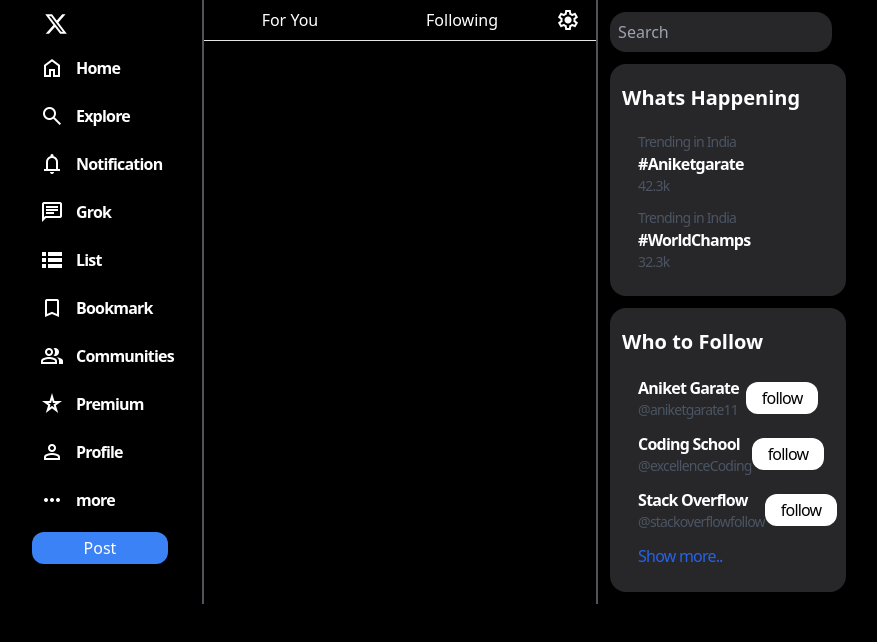
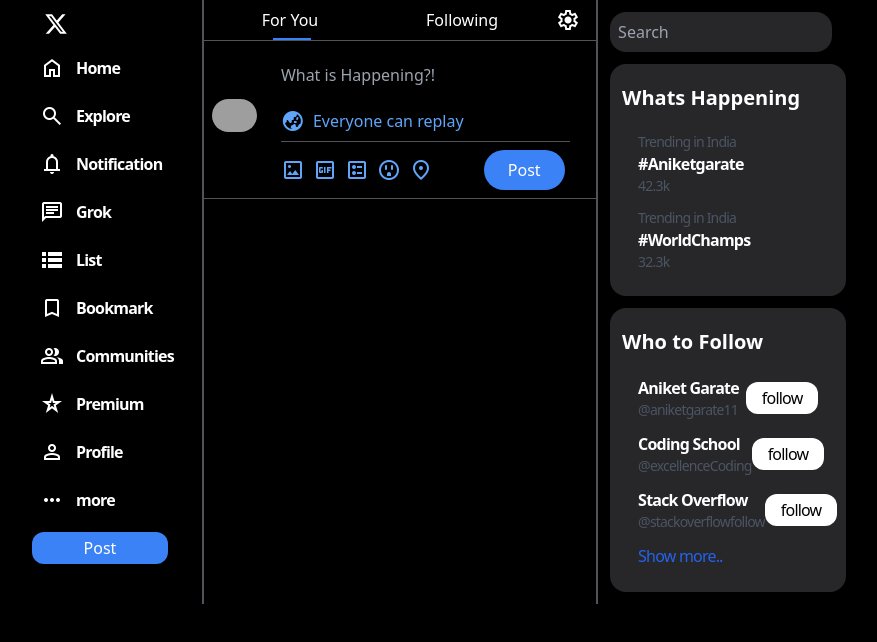
Before and after one commit to Aniketgarate11/x.com-Clone-, a website: page index.html in a window 1280 px wide. Shown: the whole page, without its empty margins (128-1005 px from the left). Drawn offline with nearby package versions, Linux system fonts and the light colour scheme; grey boxes are pictures that could not be loaded.

Commit message:
Feed Header

```diff
--- a/index.html
+++ b/index.html
@@ -106,21 +106,73 @@
 
         <!-- Feed Section -->
         <div class="second  w-full  border-x-2 border-zinc-600 ">
-            <div class="top flex  mr-2">
-                <div class="left w-1/2 flex justify-center font-medium items-center p-2  hover:bg-zinc-800 hover:cursor-pointer">For You</div>
-                <div class="right w-1/2 flex justify-center font-medium items-center p-2  hover:bg-zinc-800 hover:cursor-pointer">Following</div>
-                <div class="flex justify-center items-center p-2  hover:cursor-pointer"><span class="material-symbols-outlined">
-                    settings
+            <div class="top flex  mr-2 relative">
+                <div class=" absolute bottom-0 left-[18%] w-[10%] bg-blue-500 z-10 h-[2px]"></div>
+                <div
+                    class="left w-1/2 flex justify-center font-medium items-center p-2  hover:bg-zinc-800 hover:cursor-pointer">
+                    For You</div>
+                <div
+                    class="right w-1/2 flex justify-center font-medium items-center p-2  hover:bg-zinc-800 hover:cursor-pointer">
+                    Following</div>
+                <div class="flex justify-center items-center p-2  hover:cursor-pointer"><span
+                        class="material-symbols-outlined">
+                        settings
                     </span></div>
             </div>
-            <hr>
+            <div class="hr w-full bg-zinc-600 h-[1px]"></div>
+
+            <div class="whatshapp flex items-center gap-4 mb-2">
+                <div class="img m-2">
+                    <img class="w-14 rounded-full overflow-hidden"
+                        src="https://encrypted-tbn0.gstatic.com/images?q=tbn:ANd9GcQ4YreOWfDX3kK-QLAbAL4ufCPc84ol2MA8Xg&s"
+                        alt="">
+                </div>
+                <div class="input w-full">
+                    <input class="w-full bg-black h-7 text-white outline-none my-5" type="text"
+                        placeholder="What is Happening?!">
+                    <div class="glob flex gap-2 text-blue-400 mb-2">
+                        <span class="material-symbols-outlined">
+                            globe_asia
+                        </span>
+                        <span class="cursor-pointer">Everyone can replay</span>
+                    </div>
+                    <div class="hr w-11/12 bg-zinc-600 h-[1px]"></div>
+                    <div class="mt-2 flex items-center justify-between">
+                        <div class="icons flex gap-2 text-blue-400">
+                            <span class="material-symbols-outlined cursor-pointer">
+                                imagesmode
+                            </span>
+                            <span class="material-symbols-outlined cursor-pointer">
+                                gif_box
+                            </span>
+                            <span class="material-symbols-outlined cursor-pointer">
+                                ballot
+                            </span>
+                            <span class="material-symbols-outlined cursor-pointer">
+                                outlet
+                            </span>
+                            <span class="material-symbols-outlined cursor-pointer">
+                                location_on
+                                </span>
+                        </div>
+                        <div class="btn mr-[10%]">
+                            <button class=" bg-blue-500 rounded-full px-6 py-2">Post</button>
+                        </div>
+                    </div>
+                </div>
+            </div>
+
+            <div class="hr w-full bg-zinc-600 h-[1px]"></div>
+
+
         </div>
 
         <!-- Search and Explore sec.? -->
         <div class="third  w-full ">
 
             <div class="search text-white m-3">
-                <input type="text" class="bg-zinc-800 text-white w-3/5 rounded-2xl p-2 outline-none" placeholder="Search ">
+                <input type="text" class="bg-zinc-800 text-white w-3/5 rounded-2xl p-2 outline-none"
+                    placeholder="Search ">
             </div>
 
             <div class="whats bg-zinc-800 text-white m-3 w-3/5 rounded-2xl pb-3">
```
Also changed, not shown: css/output.css.
